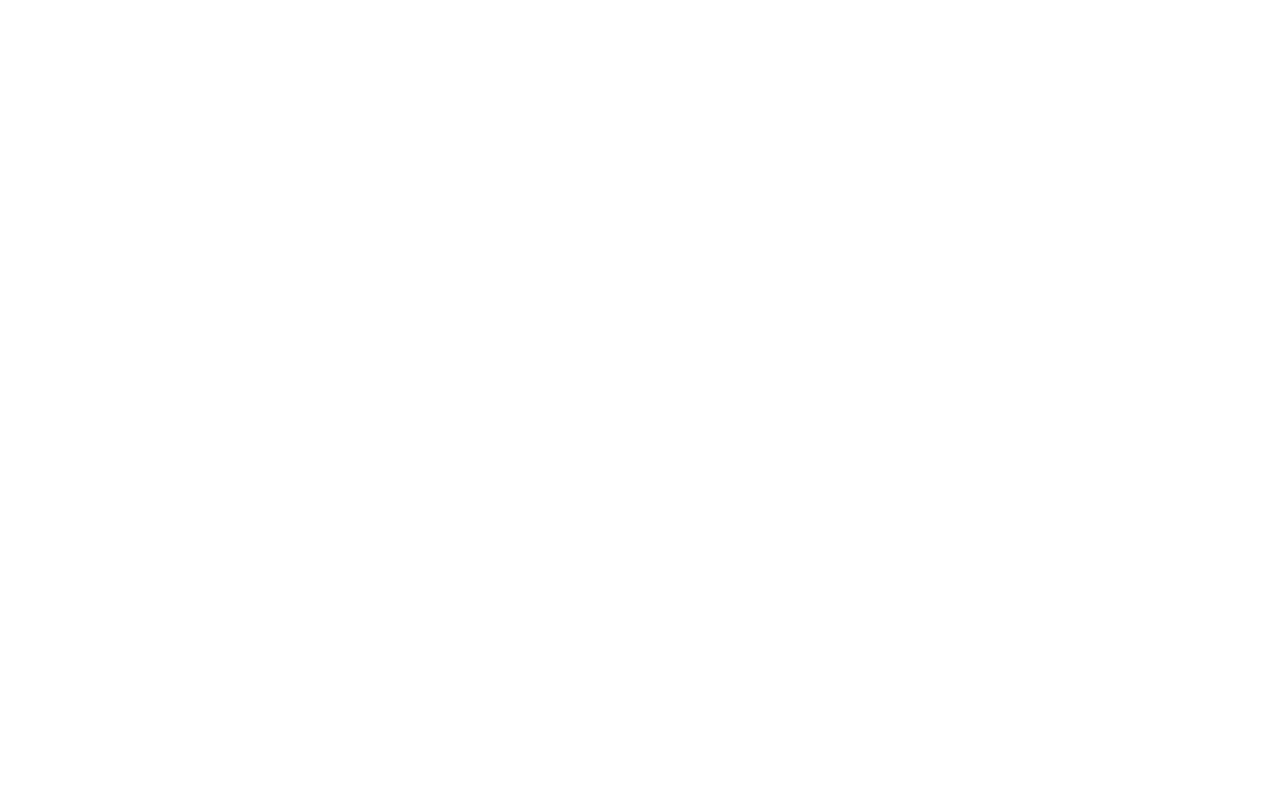
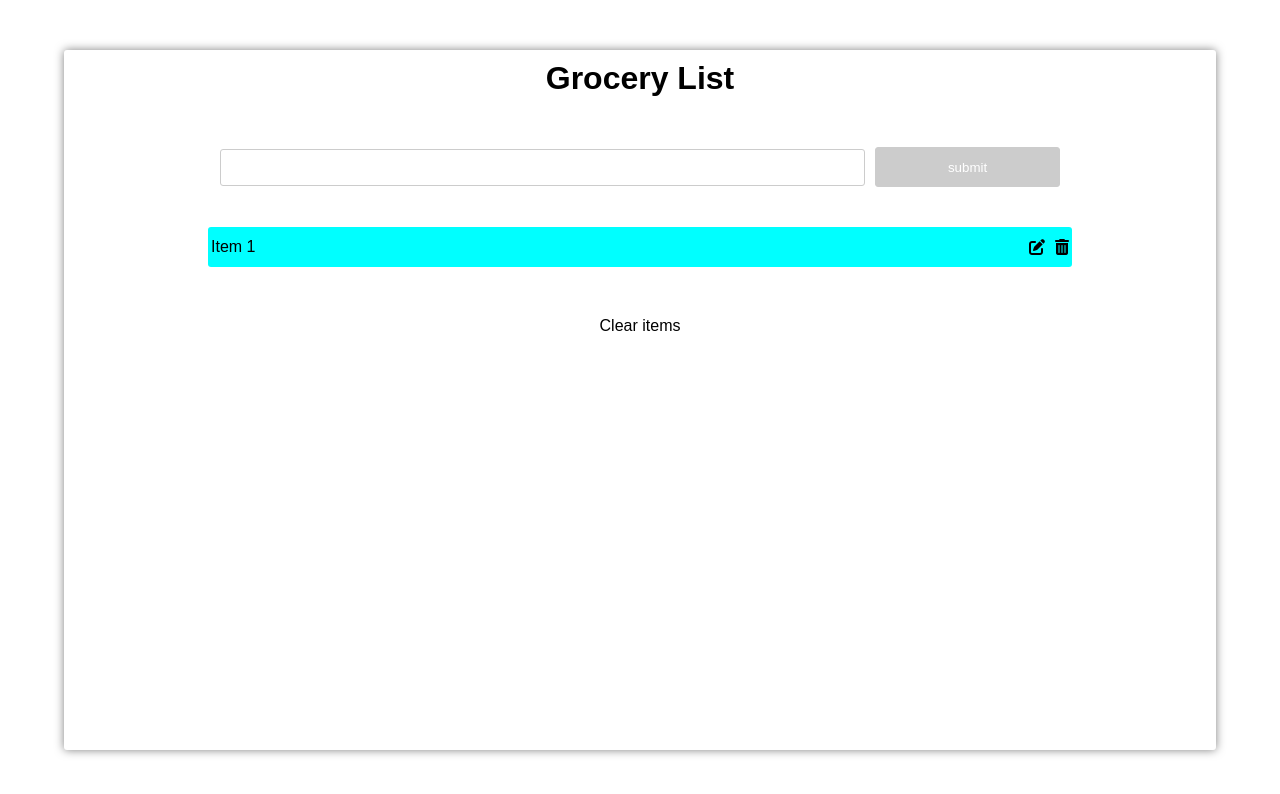
Before and after one commit to Dereje-getu-tadesse-10/grocery-list, a website: page index.html in a window 1280 px wide. Drawn offline with Linux system fonts and the light colour scheme.

Commit message:
Update : intégration html css

```diff
--- a/index.html
+++ b/index.html
@@ -4,10 +4,33 @@
     <meta charset="UTF-8">
     <meta http-equiv="X-UA-Compatible" content="IE=edge">
     <meta name="viewport" content="width=device-width, initial-scale=1.0">
+    <link href="https://fonts.googleapis.com/css?family=Roboto:300,400,500,700" rel="stylesheet">
+    <link rel="stylesheet" href="https://cdnjs.cloudflare.com/ajax/libs/font-awesome/6.1.1/css/all.min.css" integrity="sha512-KfkfwYDsLkIlwQp6LFnl8zNdLGxu9YAA1QvwINks4PhcElQSvqcyVLLD9aMhXd13uQjoXtEKNosOWaZqXgel0g==" crossorigin="anonymous" referrerpolicy="no-referrer" />
     <link rel="stylesheet" href="style.css">
-    <title>Document</title>
+    <title>Grocery List</title>
 </head>
 <body>
+
+    <main>
+        <h1>Grocery List</h1>
+        <form>
+            <input type="text">
+            <button type="submit">submit</button>
+        </form>
+        <!-- List of groceries: -->
+        <div class="list">
+            <div class="item">
+                <p>Item 1</p>
+                <div class="edit">
+                    <i class="fas fa-edit"></i>
+                    <i class="fas fa-trash-alt"></i>
+                </div>
+            </div>
+        </div>
+        <div class="clear">
+            Clear items
+        </div>
+    </main>
 
     <script src="./dist/bundle.js"></script>
 </body>
--- a/style.css
+++ b/style.css
@@ -0,0 +1,92 @@
+*{
+    margin: 0;
+    padding: 0;
+    box-sizing: border-box;
+    text-decoration: none;
+    list-style: none;
+}
+
+body{
+    height: 100vh;
+    width: 100%;
+    display: flex;
+    justify-content: center;
+    align-items: center;
+    font-family: 'Poppins', sans-serif;
+}
+
+main{
+    margin: auto;
+    height: 700px;
+    width: 90%;
+    display: flex;
+    flex-direction: column;
+    align-items: center;
+    box-shadow: 0 0 10px rgba(0,0,0,0.5);
+    border-radius: 3px;
+}
+
+h1{
+    margin-top: 10px;
+}
+
+form{
+    margin-top: 50px;
+    width: 80%;
+    display: flex;
+    justify-content: center;
+    align-items: center;
+    gap: 10px;
+}
+
+input[type="text"]{
+    width: 70%;
+    padding: 10px;
+    border: 1px solid #ccc;
+    border-radius: 3px;
+    margin-bottom: 10px;
+}
+
+button{
+    height: 40px;
+    width: 20%;
+    padding: 10px;
+    border: 1px solid #ccc;
+    border-radius: 3px;
+    margin-bottom: 10px;
+    background-color: #ccc;
+    color: #fff;
+    cursor: pointer;
+}
+
+.list{
+    width: 100%;
+    margin-top: 30px;
+}
+
+.item{
+    padding: 3px;
+    height: 40px;
+    width: 75%;
+    margin: auto;
+    display: flex;
+    justify-content: space-between;
+    align-items: center;
+    border-radius: 3px;
+    background-color: aqua;
+}
+
+.edit{
+    width: 40px;
+    display: flex;
+    justify-content: space-between;
+    align-items: center;
+}
+
+.clear{
+    margin-top: 50px;
+}
+
+.fas{
+    cursor: pointer;
+}
```
